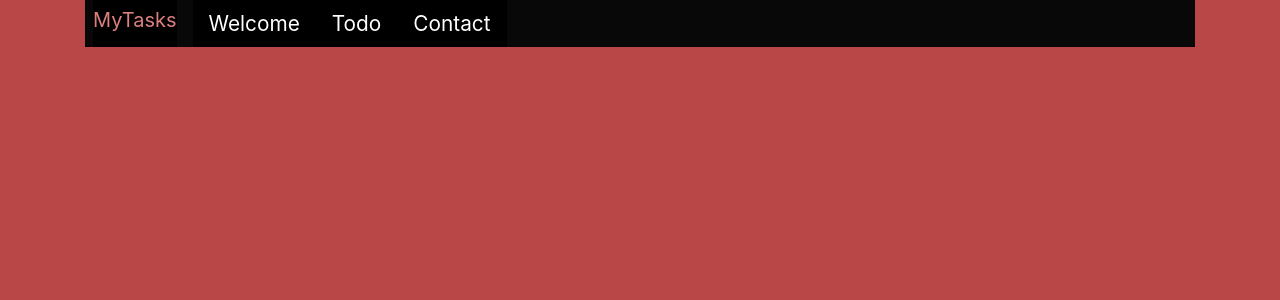
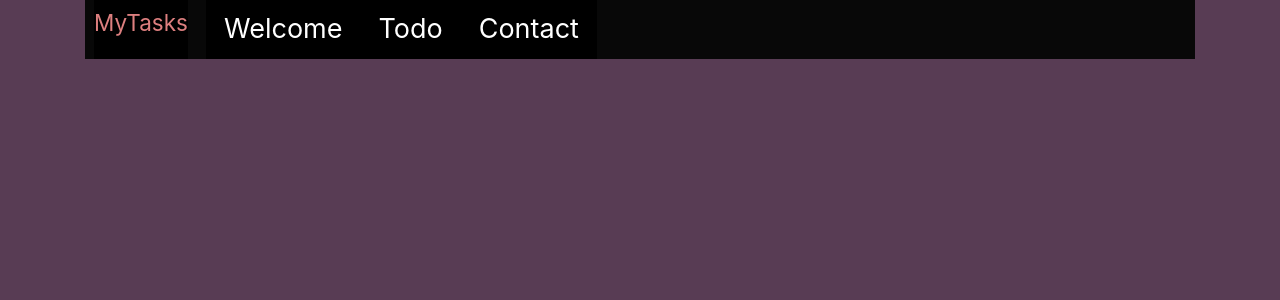
Before and after one commit to mubeena2021/Project_3, a React (Create React App) app: page / in a window 1280 px wide. Shown: the top 300 px of the page. Built offline with nearby package versions, Linux system fonts and the light colour scheme.

Commit message:
Update App.css

```diff
--- a/src/App.css
+++ b/src/App.css
@@ -1,17 +1,15 @@
-*{box-sizing: border-box; margin:0; padding: 0; background: rgb(185, 71, 71);font-size: 16px; }
-
+*{box-sizing: border-box; margin:0; padding: 0; background: rgb(88, 60, 84);font-size: 18px; }
 
 
 /* Home page*/
 .homeContainer{margin-top: 125px; text-align:center; }
 
 
-
 /* Navbar*/
 .nav{ background: rgb(8, 8, 8); }
-.nav-link{background: rgb(0, 0, 0); color: white; font-size: 1.3em;}
-.nav-link:hover{color: rgb(228, 189, 189);  }
-.navbar-brand{ color: rgb(221, 127, 127);background: rgb(0, 0, 0); font-size:1.5em;}
+.nav-link{background: rgb(0, 0, 0); color: white; font-size: 1.5em;}
+.nav-link:hover{color: rgb(177, 86, 86);  }
+.navbar-brand{ color: rgb(221, 127, 127);background: rgb(0, 0, 0); font-size:1em;}
 .navbar-brand:hover{color: rgb(177, 86, 86); background: black;}
 ul{  list-style: none; }
 
@@ -19,7 +17,7 @@ ul{  list-style: none; }
 /* Input container */
 .wrapper{margin-top: 30px; margin-bottom: 60px; display: flex; background: rgb(0, 0, 0); padding: 25px; border: 10%;}
 .input-wrapper{gap: 13px; padding: 5px ; background: black; }
-.btn{ font-weight: 600;}
+.btn{ font-weight: 600; }
 .btn:hover{ font-size: 1.1em;}
 
 /* Output for tasks and add button */
@@ -53,7 +51,6 @@ ul{  list-style: none; }
 .input-container{display: flex;  flex-flow: column wrap;  align-items: center; }
 .task-output{display:flex; flex-flow:column wrap; align-items: center;}
 .contactContainer { width: 100}
-
 }
 
 
```
